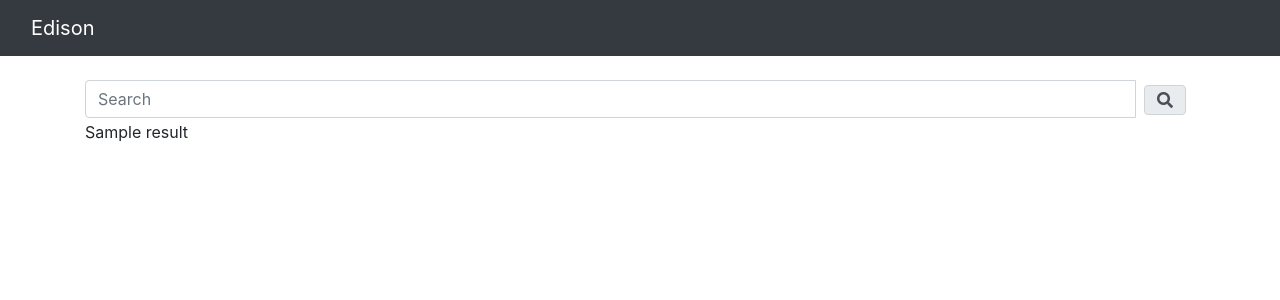
After one commit to corymb/edison, a Django app: template search/templates/search.html in a window 1280 px wide. The commit adds this page. Shown: the top 300 px of the page. Run offline with Django 3.2, Linux system fonts and the light colour scheme; the template is opened without the code that fills it: most values are stand-ins (such as "Sample title", 1, 10 or a date in 2020); parts of the project's set-up code (start-up, migrations or seed data) failed here and were passed over; some libraries are stand-ins or nearby versions.

Commit message:
Added search page.

```diff
--- a/edison/urls.py
+++ b/edison/urls.py
@@ -16,9 +16,10 @@ Including another URLconf
 from django.contrib import admin
 from django.urls import path
 
-from search.views import home
+from search.views import home, search
 
 urlpatterns = [
-    path('', home),
+    path('', home, name='home'),
+    path('search/', search, name='search'),
     path('admin/', admin.site.urls),
 ]
--- a/search/templates/home.html
+++ b/search/templates/home.html
@@ -2,5 +2,7 @@
 
 
 {% block content %}
-  <h3>Content here</h3>
+
+{% include 'search_box.html' %}
+
 {% endblock %}
--- /dev/null
+++ b/search/templates/search.html
@@ -0,0 +1,14 @@
+{% extends 'base.html' %}
+
+
+{% block content %}
+
+{% include 'search_box.html' %}
+
+{% for result in results %}
+  {{ result }}
+{% empty %}
+  <h3 class="text-center mt-4">No results found for '{{ query }}'</h3>
+{% endfor %}
+
+{% endblock %}
--- /dev/null
+++ b/search/templates/search_box.html
@@ -0,0 +1,12 @@
+<form action="{% url 'search' %}">
+  <div class="input-group md-form form-sm form-2 pl-0 mt-4">
+    <input name="q" class="form-control my-0 py-1" type="text" placeholder="Search" aria-label="Search">
+    <div class="input-group-append">
+      <button class="btn btn-elegant btn-rounded btn-sm my-0" type="submit">
+        <span class="input-group-text amber lighten-3" id="basic-text1">
+          <i class="fas fa-search text-grey" aria-hidden="true"></i>
+        </span>
+      </button>
+    </div>
+  </div>
+</form>
--- a/templates/base.html
+++ b/templates/base.html
@@ -15,11 +15,7 @@
     <nav class="navbar navbar-expand-lg navbar-dark bg-dark">
       <div class="container-fluid">
         <div class="navbar-header">
-          <a class="navbar-brand" href="#">Edison</a>
-        </div>
-        <div class="collapse navbar-collapse" id="menu">
-          <ul class="nav navbar-nav navbar-right">
-          </ul>
+          <a class="navbar-brand" href="{% url 'home' %}">Edison</a>
         </div>
       </div>
     </nav>
```
